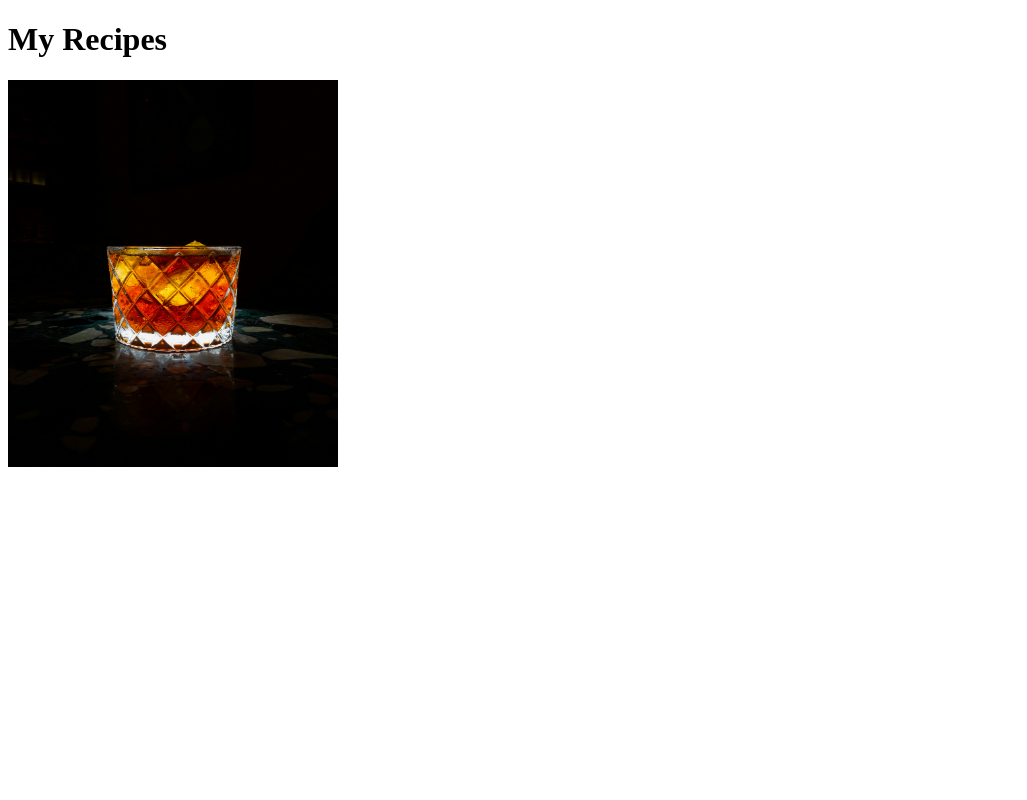
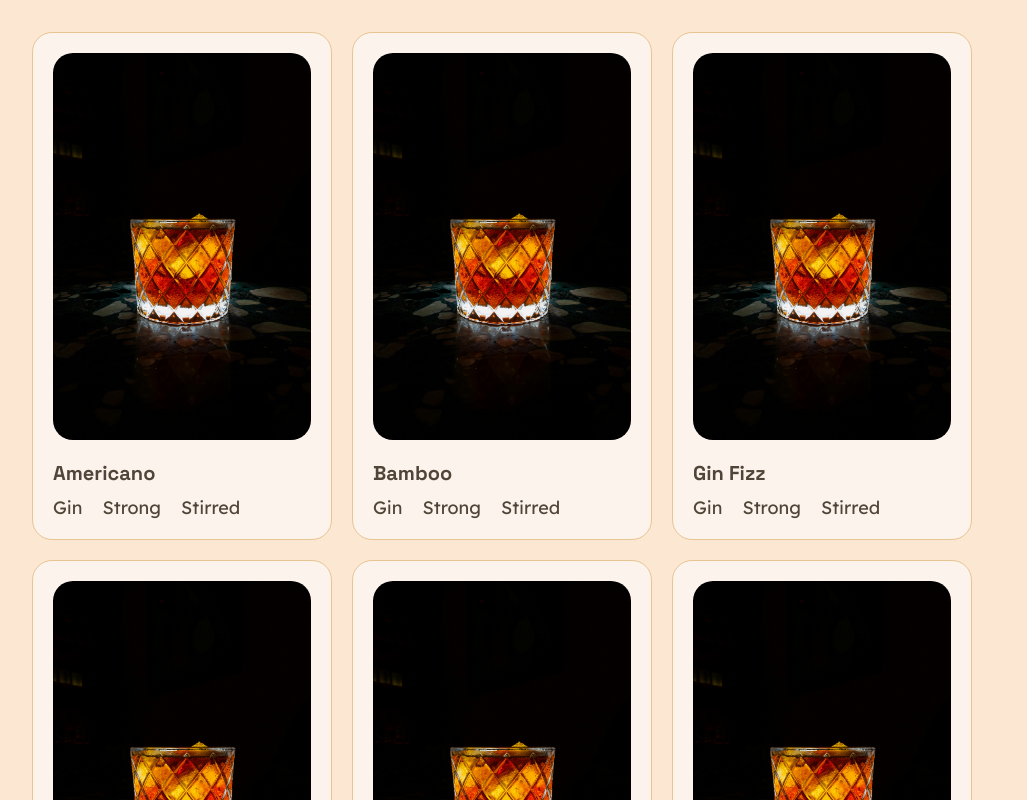
Before and after one commit to amsyb/drnks, a React (Vite) app: page / in a window 1280 px wide. Shown: the top 800 px of the page, without its empty margins (0-1027 px from the left). Built offline with nearby package versions, Linux system fonts and the light colour scheme.

Commit message:
edit recipe cards to follow style guide, included more recipe data for cocktails, added hover states for cards

```diff
--- a/src/App.jsx
+++ b/src/App.jsx
@@ -6,7 +6,6 @@ function App() {
     <BrowserRouter>
       <Routes>
         <Route path="/" element={<Homepage />} />
-        {/* Add more routes here as needed */}
       </Routes>
     </BrowserRouter>
   );
--- a/src/components/RecipeCard.jsx
+++ b/src/components/RecipeCard.jsx
@@ -1,17 +1,19 @@
-const RecipeCard = ({ title, description, image }) => {
+import "./RecipeCard.scss";
+
+function RecipeCard({ recipe }) {
+  const tags = recipe.description.split(" ");
+
   return (
-    <div
-      className="bg-white rounded-lg shadow-md overflow-hidden"
-      style={{ width: "330px", height: "387px" }}
-    >
-      <img
-        src={image}
-        alt={title}
-        style={{ width: "330px", height: "387px" }}
-        className="object-cover hover:scale-105 transition-transform duration-300"
-      />
+    <div className="card">
+      <img className="card_img" src={recipe.image} alt={recipe.title} />
+      <h4 className="card_title">{recipe.title}</h4>
+      <div className="card_desc">
+        {tags.map((tag, index) => (
+          <p key={index}>{tag}</p>
+        ))}
+      </div>
     </div>
   );
-};
+}
 
 export default RecipeCard;
--- /dev/null
+++ b/src/components/RecipeCard.scss
@@ -0,0 +1,32 @@
+@use "../styles/partials/global" as *;
+@use "../styles/partials/variables" as *;
+.card {
+  display: flex;
+  flex-direction: column;
+  padding: 20px;
+  border-radius: 20px;
+  border: 1px $dark-orange solid;
+  max-width: 380px;
+  background-color: $light-yellow;
+  cursor: pointer;
+  transition: transfrom 0.2s;
+
+  &:hover {
+    transform: translateY(-4px);
+  }
+}
+
+.card_img {
+  height: 387px;
+  border-radius: 20px;
+}
+
+.card_title {
+  padding: 20px 0 10px 0;
+}
+
+.card_desc {
+  display: flex;
+  flex-direction: row;
+  gap: 20px;
+}
--- a/src/data/recipeData.js
+++ b/src/data/recipeData.js
@@ -1,6 +1,4 @@
 import oldFashioned from "../assets/images/old-fashioned.jpg";
-
-console.log("Old Fashioned import:", oldFashioned); // See what this logs
 
 export const recipes = [
   {
@@ -9,10 +7,40 @@ export const recipes = [
     description: "Gin Strong Stirred",
     image: oldFashioned,
   },
-  //   {
-  //     id: 2,
-  //     title: "Margarita",
-  //     description: "Tequila, lime, and triple sec with a salted rim",
-  //     image: "https://images.unsplash.com/photo-1574096079513-d8259312b785",
-  //   },
+  {
+    id: 2,
+    title: "Bamboo",
+    description: "Gin Strong Stirred",
+    image: oldFashioned,
+  },
+  {
+    id: 3,
+    title: "Gin Fizz",
+    description: "Gin Strong Stirred",
+    image: oldFashioned,
+  },
+  {
+    id: 4,
+    title: "Margarita",
+    description: "Gin Strong Stirred",
+    image: oldFashioned,
+  },
+  {
+    id: 5,
+    title: "Last Word",
+    description: "Gin Strong Stirred",
+    image: oldFashioned,
+  },
+  {
+    id: 6,
+    title: "Naked & Famous",
+    description: "Gin Strong Stirred",
+    image: oldFashioned,
+  },
+  {
+    id: 7,
+    title: "Martinez",
+    description: "Gin Strong Stirred",
+    image: oldFashioned,
+  },
 ];
--- a/src/pages/Homepage/Homepage.jsx
+++ b/src/pages/Homepage/Homepage.jsx
@@ -1,15 +1,12 @@
+import { recipes } from "../../data/recipeData";
 import RecipeCard from "../../components/RecipeCard";
-import { recipes } from "../../data/recipeData";
-
+import "./Homepage.scss";
 function Homepage() {
   return (
-    <div className="min-h-screen bg-gray-100 p-8">
-      <h1 className="text-3xl font-bold text-center mb-8">My Recipes</h1>
-      <div className="grid grid-cols-1 md:grid-cols-2 lg:grid-cols-3 gap-6 max-w-7xl mx-auto">
-        {recipes.map((recipe) => (
-          <RecipeCard key={recipe.id} {...recipe} />
-        ))}
-      </div>
+    <div className="recipe-container">
+      {recipes.map((recipe) => (
+        <RecipeCard key={recipe.id} recipe={recipe} />
+      ))}
     </div>
   );
 }
--- a/src/pages/Homepage/Homepage.scss
+++ b/src/pages/Homepage/Homepage.scss
@@ -1,2 +1,8 @@
 @use "../../styles/partials/variables" as *;
 @use "../../styles/partials/global" as *;
+
+.recipe-container {
+  display: flex;
+  gap: 20px;
+  flex-wrap: wrap;
+}
--- a/src/styles/partials/_global.scss
+++ b/src/styles/partials/_global.scss
@@ -1,6 +1,22 @@
 @use "./variables" as *;
 @use "./mixins" as *;
 @use "./typography";
+
+* {
+  box-sizing: border-box;
+  margin: 0;
+  padding: 0;
+}
+
+#root {
+  display: flex;
+  flex-direction: column;
+  padding: 1em;
+
+  @include tablet {
+    padding: 2em;
+  }
+}
 
 h1 {
   font-family: "Space Grotesk";
--- a/src/styles/partials/_variables.scss
+++ b/src/styles/partials/_variables.scss
@@ -2,5 +2,6 @@ $tablet-breakpoint: 768px;
 $desktop-breakpoint: 1280px;
 
 $primary-text: #504538;
-
-$background-color: #fcf3ec;
+$background-color: #fce8d2;
+$dark-orange: #e9c493;
+$light-yellow: #fcf3ec;
```
